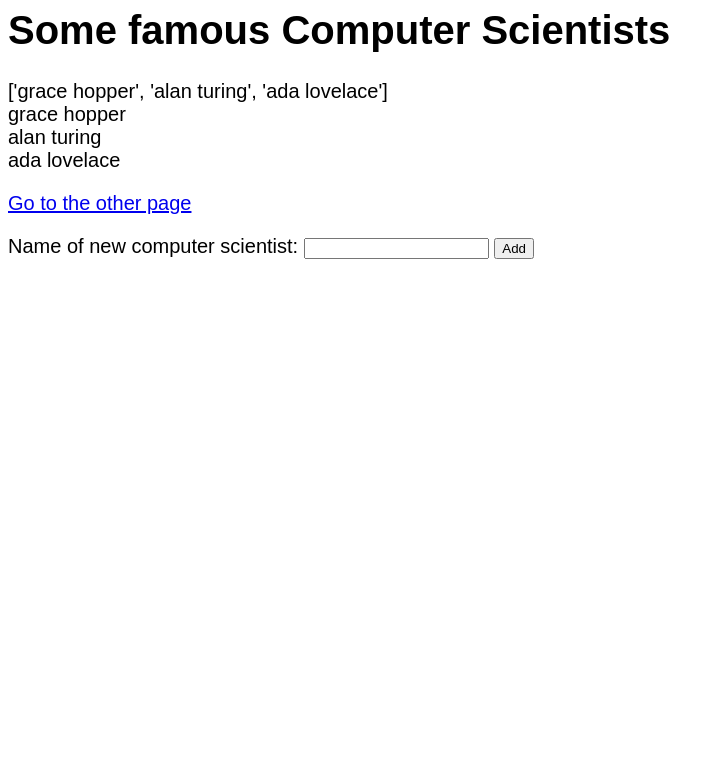
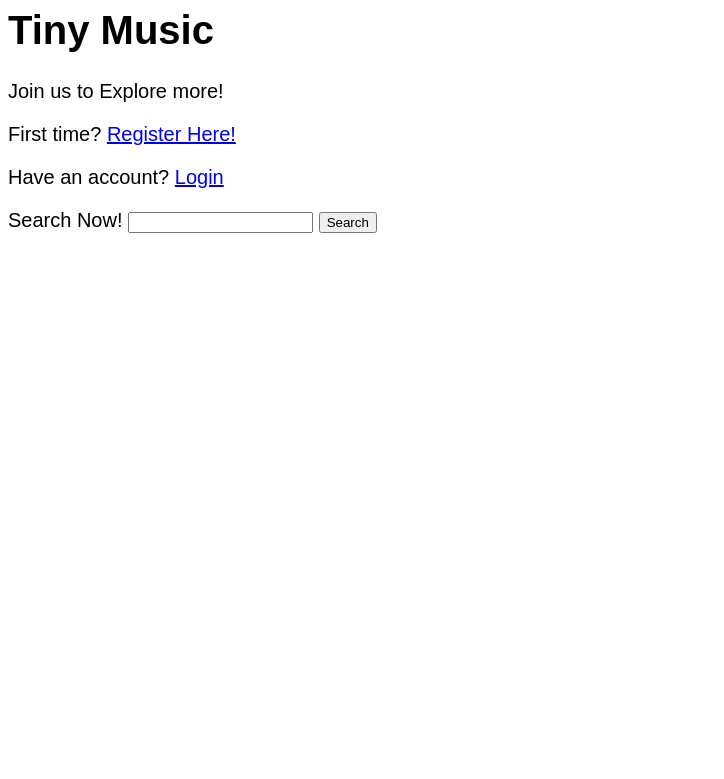
Before and after one commit to xinyi0351/cs4111-Intro-to-DB-project, a Flask app: page / in a window 1280 px wide. Shown: the top 779 px of the page, without its empty margins (0-724 px from the left). Run offline with Flask 2, Linux system fonts and the light colour scheme; data comes from the database, SQL or seed files in the repository; parts of the project's set-up code (start-up, migrations or seed data) failed here and were passed over.

Commit message:
Update index.html
first page of the website

```diff
--- a/templates/index.html
+++ b/templates/index.html
@@ -4,26 +4,60 @@
       font-size: 15pt;
       font-family: arial;
     }
+    .center {
+      margin: auto;
+      padding: 110px 50px 110px 50px;
+    }
+    .main{
+    text-align: center;
+    border-radius: 20px;
+    width: 300px;
+    height: 350px;
+    margin: auto;
+    position: absolute;
+    top: 0;
+    left: 0;
+    right: 0;
+    bottom: 0;
+    }
+
   </style>
 
 
-<body>
-  <h1>Some famous Computer Scientists</h1>
-  <div>{{data}}</div>
+  <body class=".center">
+    <div class=".center">
+      <h1>Tiny Music</h1>
+      <p>Join us to Explore more!</p>
 
-  <div>
-    {% for n in data %}
-    <div>{{n}}</div>
-    {% endfor %}
-  </div>
+    <p>
+      First time?
+      <a href="register">
+        Register Here!
+      </a>
+    </p>
 
-<p><a href="another">Go to the other page</a></p>
+    <p>
+      Have an account?
+      <a href="login">
+        Login
+     </a>
+    </p>
 
-<form method="POST" action="/add">
-<p>Name of new computer scientist: <input type="text" name="name"> <input type="submit" value="Add"></p>
-</form>
+    <form method="POST" action="/search">
+      <p>Search Now!
+         <input type="text" name="name">
+         <input type="submit" value="Search">
+       </p>
+      </div>
+     </form>
 
+
+  <!-- <form method="POST" action="/add">
+   <p>Name of new computer scientist:
+      <input type="text" name="name">
+      <input type="submit" value="Add">
+    </p>
+  </form> -->
 </body>
 
-
 </html>
```
